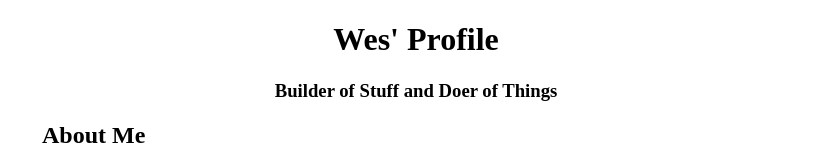
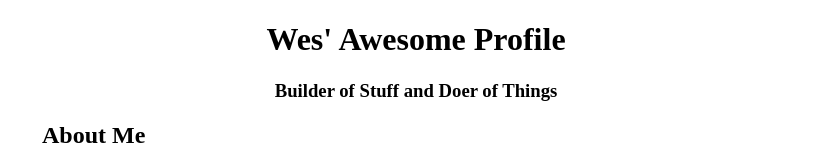
Before and after one commit to wes-cutting/simple-profile, a React app: page public/index.html in a window 1280 px wide. Shown: the top 160 px of the page, without its empty margins (224-1039 px from the left). Built offline with nearby package versions, Linux system fonts and the light colour scheme.

Commit message:
Showing off GitKraken

```diff
--- a/public/index.html
+++ b/public/index.html
@@ -36,7 +36,7 @@
         Vacation Spot
     -->
     <header class="center">
-      <h1>Wes' Profile</h1>
+      <h1>Wes' Awesome Profile</h1>
       <h3>Builder of Stuff and Doer of Things</h3>
     </header>
     <section id="about">
```
